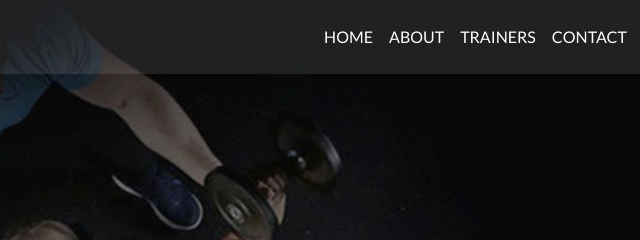
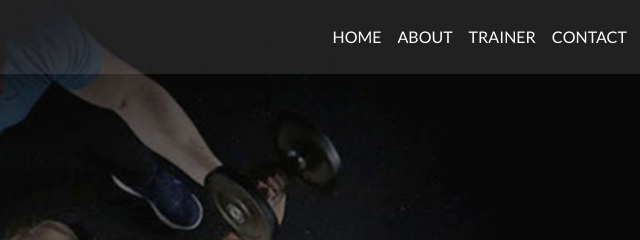
Before and after one commit to AbtinBidgoli/3d, a plain HTML site: page index.html in a window 1280 px wide. Shown: the top 240 px of the page, 560-1200 px from the left. Drawn offline with Linux system fonts and the light colour scheme.

Commit message:
Update index.html

```diff
--- a/index.html
+++ b/index.html
@@ -1,9 +1,6 @@
 <!doctype html>
 <!--
-	Fox by FreeHTML5.co
-	Twitter: https://twitter.com/fh5co
-	Facebook: https://fb.com/fh5co
-	URL: https://freehtml5.co
+	3D Fitness Trainer by com.abtinbidgoli
 -->
 <html lang="en">
 <head>
@@ -57,7 +54,7 @@
         <ul class="navbar-nav ml-auto">
           <li class="nav-item"> <a class="nav-link" href="#">Home</a> </li>
           <li class="nav-item"> <a class="nav-link" href="#about-us">About</a> </li>
-          <li class="nav-item"> <a class="nav-link" href="#trainer">Trainers</a> </li>
+          <li class="nav-item"> <a class="nav-link" href="#trainer">Trainer</a> </li>
           <li class="nav-item"> <a class="nav-link" href="#contact">Contact</a> </li>
         </ul>
 
```
